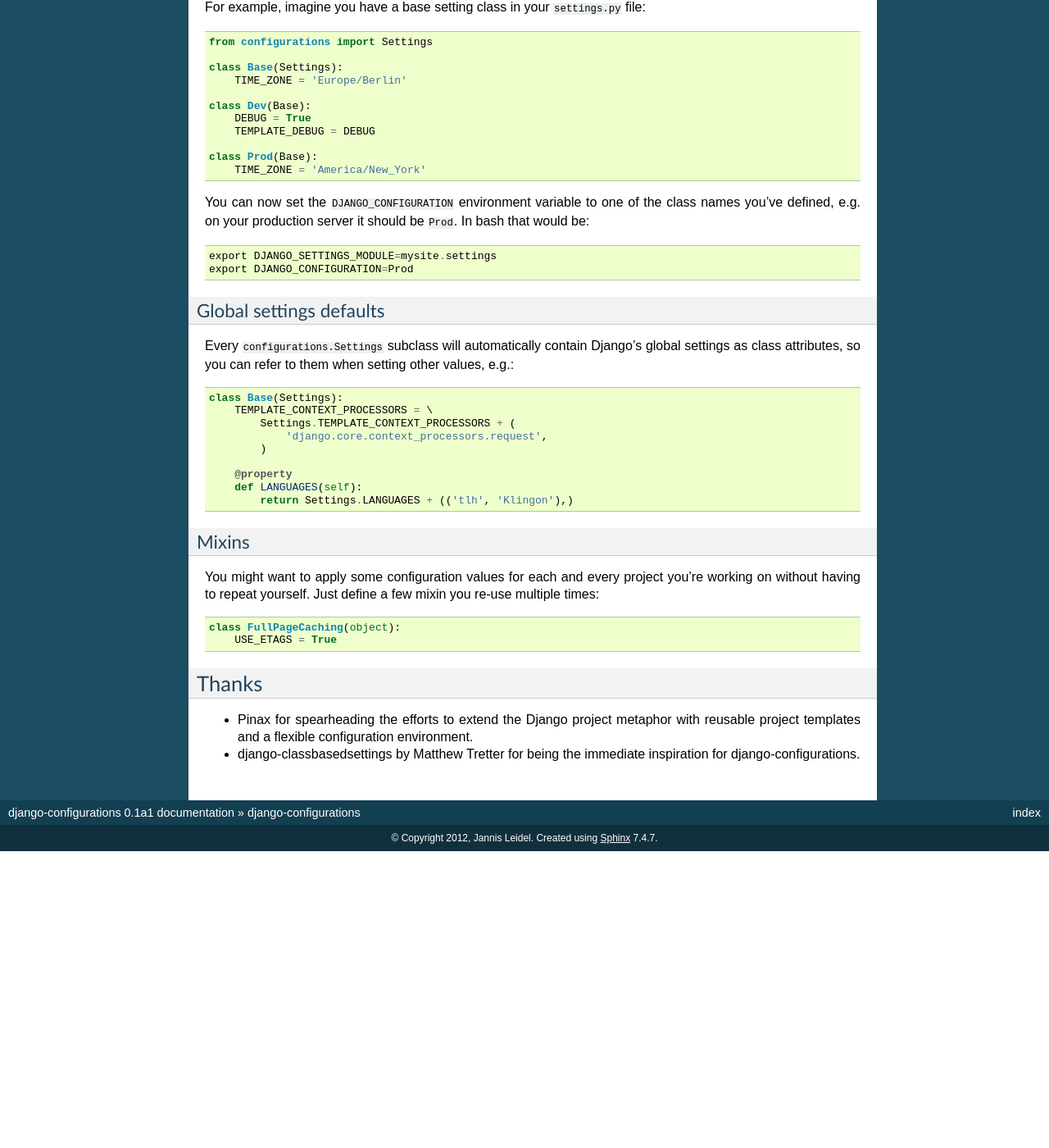
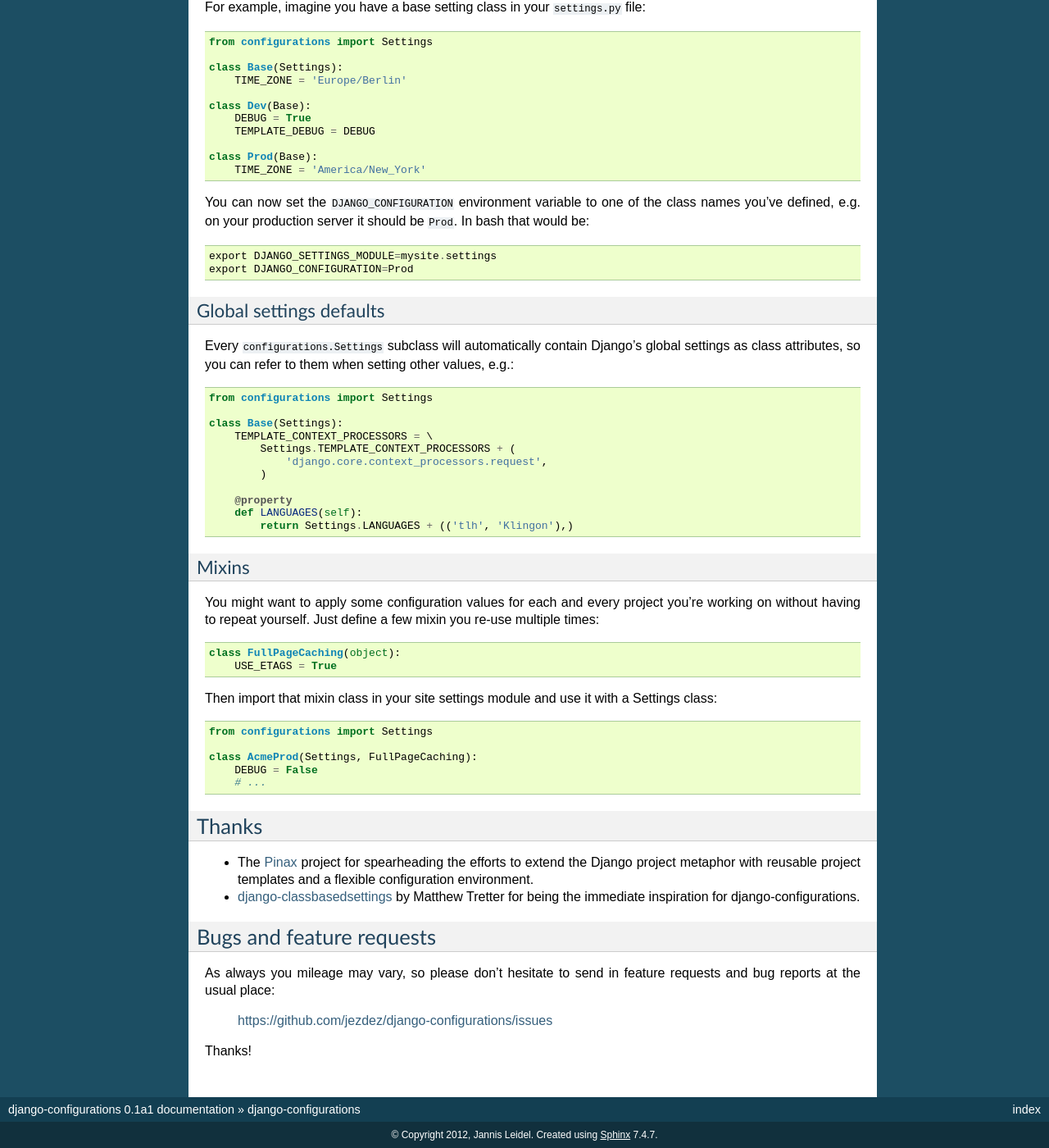
Before and after one commit to jazzband/django-configurations, a Sphinx documentation site: the page built from docs/index.rst, in a window 1280 px wide and 1400 px high, scrolled down 2076 px. Shown: the whole window at 82% size. Built offline with Sphinx 7.4.7, drawn with Linux system fonts in a browser that asks for light colours; before the commit the page ends 3114 px from its top, so only the background shows below that; some of the changed text lies outside the part shown.

Commit message:
Extended and fixed the docs a bit.

```diff
--- a/docs/index.rst
+++ b/docs/index.rst
@@ -84,6 +84,8 @@
 Django's global settings as class attributes, so you can refer to them when
 setting other values, e.g.::
 
+    from configurations import Settings
+
     class Base(Settings):
         TEMPLATE_CONTEXT_PROCESSORS = \
             Settings.TEMPLATE_CONTEXT_PROCESSORS + (
@@ -104,12 +106,34 @@
     class FullPageCaching(object):
         USE_ETAGS = True
 
+Then import that mixin class in your site settings module and use it with
+a Settings class::
+
+    from configurations import Settings
+
+    class AcmeProd(Settings, FullPageCaching):
+        DEBUG = False
+        # ...
 
 Thanks
 ------
 
-- Pinax for spearheading the efforts to extend the Django project metaphor
-  with reusable project templates and a flexible configuration environment.
+- The Pinax_ project for spearheading the efforts to extend the Django
+  project metaphor with reusable project templates and a flexible
+  configuration environment.
 
-- django-classbasedsettings by Matthew Tretter for being the immediate
+- `django-classbasedsettings`_ by Matthew Tretter for being the immediate
   inspiration for django-configurations.
+
+.. _Pinax: http://pinaxproject.com
+.. _`django-classbasedsettings`: https://github.com/matthewwithanm/django-classbasedsettings
+
+Bugs and feature requests
+-------------------------
+
+As always you mileage may vary, so please don't hesitate to send in feature
+requests and bug reports at the usual place:
+
+    https://github.com/jezdez/django-configurations/issues
+
+Thanks!
```
